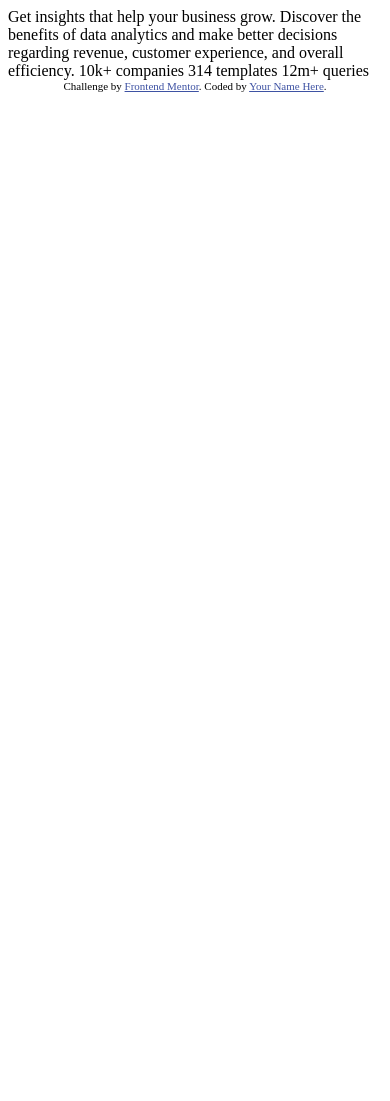
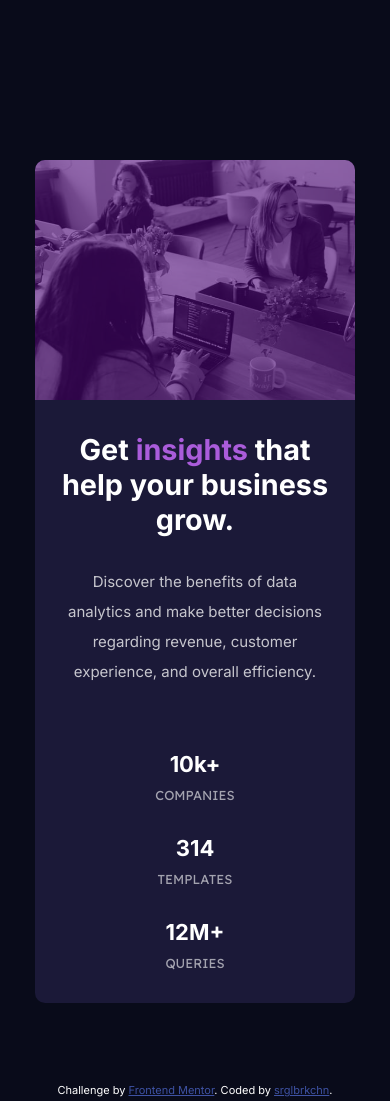
Before and after one commit to srglbrkchn/chllng7, a plain HTML site: page index.html in a window 390 px wide. Before the commit the page ends 844 px from the top, so only its background shows below. Drawn offline with Linux system fonts and the light colour scheme.

Commit message:
Final commit. Finish styling the site. Add animation. Add tablet and mobile phone size responsive feature to the site.

```diff
--- a/index.html
+++ b/index.html
@@ -1,33 +1,90 @@
 <!DOCTYPE html>
 <html lang="en">
+
 <head>
   <meta charset="UTF-8">
   <meta name="viewport" content="width=device-width, initial-scale=1.0"> <!-- displays site properly based on user's device -->
 
+  <link rel="preconnect" href="https://fonts.gstatic.com">
+  <link href="https://fonts.googleapis.com/css2?family=Inter:wght@400;700&family=Lexend+Deca&display=swap" rel="stylesheet">
+
   <link rel="icon" type="image/png" sizes="32x32" href="./images/favicon-32x32.png">
+  <link rel="stylesheet" href="style.css">
 
   <title>Frontend Mentor | Stats preview card component</title>
 
   <!-- Feel free to remove these styles or customise in your own stylesheet 👍 -->
   <style>
-    .attribution { font-size: 11px; text-align: center; }
-    .attribution a { color: hsl(228, 45%, 44%); }
+    .attribution {
+      font-size: 11px;
+      text-align: center;
+    }
+
+    .attribution a {
+      color: hsl(228, 45%, 44%);
+    }
   </style>
 </head>
+
 <body>
 
-  Get insights that help your business grow.
+  <div class="content">
 
-  Discover the benefits of data analytics and make better decisions regarding revenue, customer
-  experience, and overall efficiency.
+    <div class="text">
 
-  10k+ companies
-  314 templates
-  12m+ queries
+      <div class="writting">
+        <div class="header">
+          Get <span class="insights">insights</span> that help your business grow.
+        </div>
+        <div class="explanation">
+          Discover the benefits of data analytics and make better decisions regarding revenue, customer
+          experience, and overall efficiency.
+        </div>
+      </div>
 
-  <div class="attribution">
-    Challenge by <a href="https://www.frontendmentor.io?ref=challenge" target="_blank">Frontend Mentor</a>.
-    Coded by <a href="#">Your Name Here</a>.
+
+      <div class="info">
+
+        <div class="details">
+          <div class="digit">10k+</div>
+          <div class="title">
+            COMPANIES
+          </div>
+        </div>
+
+        <div class="details">
+          <div class="digit">
+            314
+          </div>
+          <div class="title">
+            TEMPLATES
+          </div>
+        </div>
+
+        <div class="details">
+          <div class="digit">
+            12M+
+          </div>
+          <div class="title">
+            QUERIES
+          </div>
+        </div>
+      </div>
+
+    </div>
+
+    <div class="picture">
+      <img class="fade-out" src="images/image-header-desktop.jpg" alt="">
+    </div>
+
   </div>
+
+  <footer>
+    <div class="attribution">
+      Challenge by <a href="https://www.frontendmentor.io?ref=challenge" target="_blank">Frontend Mentor</a>.
+      Coded by <a href="#">srglbrkchn</a>.
+    </div>
+  </footer>
 </body>
+
 </html>
--- /dev/null
+++ b/style.css
@@ -0,0 +1,275 @@
+/* font-family: 'Inter', sans-serif;
+
+font-family: 'Lexend Deca', sans-serif; */
+
+body {
+  background-color: hsl(233, 47%, 7%);
+  font-family: 'Inter', sans-serif;
+  color: hsl(0, 0%, 100%);
+  font-size: 15px;
+}
+
+img {
+  width: 100%;
+  height: 100%;
+  opacity: 0.4;
+  border-radius: 0 10px 10px 0;
+  background-color: hsl(277, 54%, 21%);
+}
+
+.content {
+  display: flex;
+  justify-content:center;
+  margin: 10rem auto 5rem;
+  width: 65rem;
+}
+
+.text {
+  width: 50%;
+  border-radius: 10px 0 0 10px;
+  background-color: hsl(244, 38%, 16%);
+  display: flex;
+  justify-content: flex-start;
+  flex-direction: column;
+  padding: 2rem 0 0 5rem;
+
+}
+
+.writting {
+  margin: 2rem auto 4rem;
+}
+
+.info {
+  position: center;
+  display: flex;
+  justify-content: space-between;
+  width: 70%;
+}
+
+.picture {
+  width: 55%;
+  height: 28rem;
+  background-size: cover;
+  border-radius: 0 10px 10px 0;
+  background-color: hsl(277, 90%, 25%);
+}
+
+.header {
+  font-weight: 700;
+  font-size: 2.2rem;
+  width: 85%;
+  margin-bottom: 30px;
+}
+
+.explanation {
+  color: hsla(0, 0%, 100%, 0.75);
+  width: 80%;
+  line-height: 2;
+}
+
+.title {
+  color: hsla(0, 0%, 100%, 0.6);
+  font-size: 13px;
+  font-family: 'Lexend Deca', sans-serif;
+}
+
+.digit {
+  font-size: 22px;
+  font-weight: 700;
+  margin-bottom: 10px;
+}
+
+.insights {
+  color: hsl(277, 64%, 61%);
+}
+
+
+
+/* Tablet size */
+@media (max-width: 1100px) and (min-width: 750px) {
+
+  img {
+    border-radius: 10px 10px 0 0;
+  }
+
+  .content {
+    flex-direction: column-reverse;
+    justify-content: center;
+    margin: 10rem auto 5rem;
+    width: 50%;
+  }
+
+  .text {
+    width: 100%;
+    border-radius: 0 0 10px 10px;
+    background-color: hsl(244, 38%, 16%);
+    display: flex;
+    justify-content: center;
+    align-items: center;
+    flex-direction: column;
+    padding: 0;
+
+  }
+
+  .writting {
+    display: block;
+    margin: 2rem auto 4rem;
+    text-align: center;
+  }
+
+  .header {
+    font-weight: 700;
+    font-size: 1.8rem;
+    width: 85%;
+    display: block;
+    margin: auto;
+    margin-bottom: 30px;
+  }
+
+  .explanation {
+    color: hsla(0, 0%, 100%, 0.75);
+    width: 80%;
+    line-height: 2;
+    display: block;
+    margin: auto;
+  }
+
+  .info {
+    position: center;
+    display: flex;
+    justify-content: space-between;
+    width: 70%;
+
+  }
+
+  .picture {
+    width: 100%;
+    height: 25rem;
+    background-size: cover;
+    border-radius: 10px 10px 0 0;
+    background-color: hsl(277, 90%, 25%);
+  }
+
+
+  .info {
+    position: center;
+    display: flex;
+    flex-direction: column;
+    justify-content: flex-start;
+    align-items:  stretch;
+    width: 30%;
+  }
+
+  .details {
+    display: flex;
+    flex-direction: column;
+    justify-content: center;
+    align-items: center;
+    margin-bottom: 2rem;
+  }
+
+}
+
+@media (max-width: 750px) {
+
+  img {
+    border-radius: 10px 10px 0 0;
+  }
+
+  .content {
+    flex-direction: column-reverse;
+    justify-content: center;
+    margin: 10rem auto 5rem;
+    width: 20rem;
+  }
+
+  .text {
+    width: 100%;
+    border-radius: 0 0 10px 10px;
+    background-color: hsl(244, 38%, 16%);
+    display: flex;
+    justify-content: center;
+    align-items: center;
+    flex-direction: column;
+    padding: 0;
+
+  }
+
+  .writting {
+    display: block;
+    margin: 2rem auto 4rem;
+    text-align: center;
+  }
+
+  .header {
+    font-weight: 700;
+    font-size: 1.8rem;
+    width: 85%;
+    display: block;
+    margin: auto;
+    margin-bottom: 30px;
+  }
+
+  .explanation {
+    color: hsla(0, 0%, 100%, 0.75);
+    width: 80%;
+    line-height: 2;
+    display: block;
+    margin: auto;
+  }
+
+  .info {
+    position: center;
+    display: flex;
+    justify-content: space-between;
+    width: 70%;
+
+  }
+
+  .picture {
+    width: 100%;
+    height: 15rem;
+    background-size: cover;
+    border-radius: 10px 10px 0 0;
+    background-color: hsl(277, 90%, 25%);
+  }
+
+
+  .info {
+    position: center;
+    display: flex;
+    flex-direction: column;
+    justify-content: flex-start;
+    align-items:  stretch;
+    width: 30%;
+  }
+
+  .details {
+    display: flex;
+    flex-direction: column;
+    justify-content: center;
+    align-items: center;
+    margin-bottom: 2rem;
+  }
+
+}
+
+/* Animatin class */
+.fade-out {
+  animation: fadeOut 4s ease;
+  -webkit-animation: fadeOut 4s ease;
+  -moz-animation: fadeOut 4s ease;
+  -o-animation: fadeOut 4s ease;
+  -ms-animation: fadeOut 4s ease;
+}
+
+/* Animation */
+@keyframes fadeOut {
+  0% {
+    opacity: 1;
+  }
+
+  100% {
+    opacity: 0.4;
+  }
+}
```
